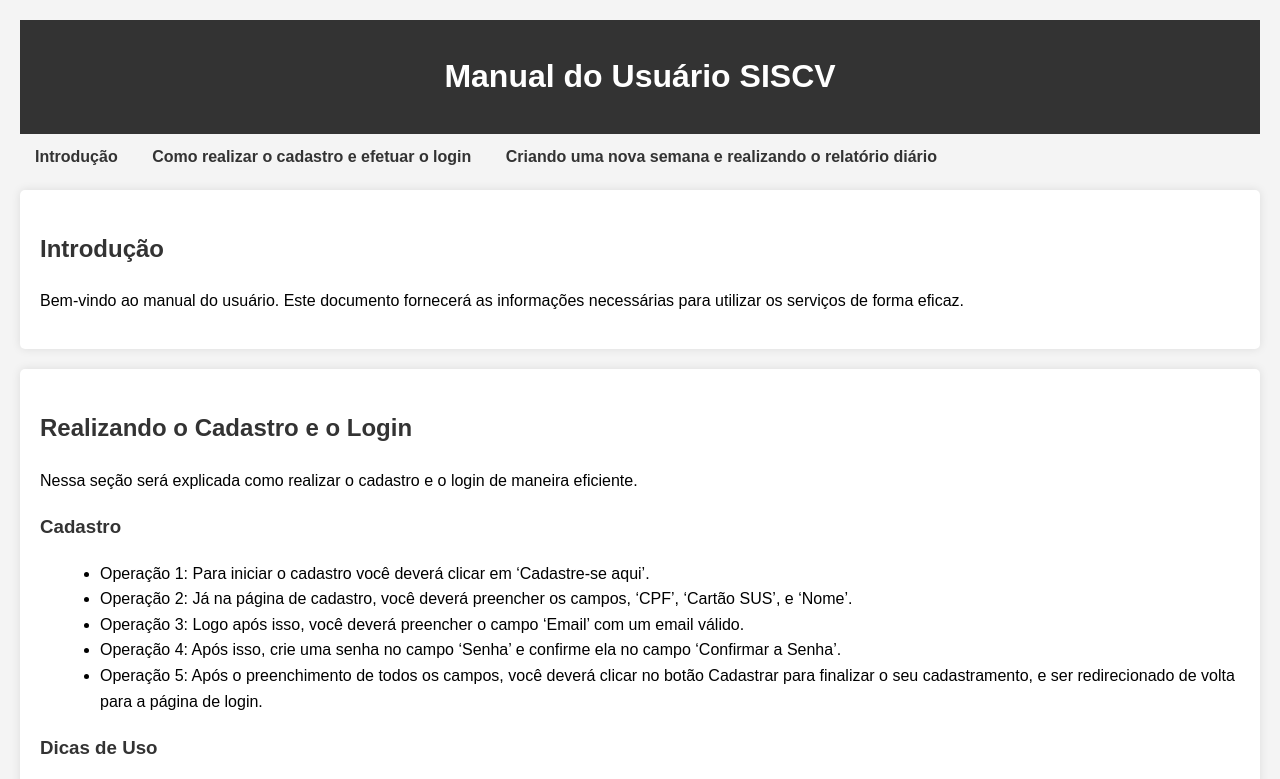
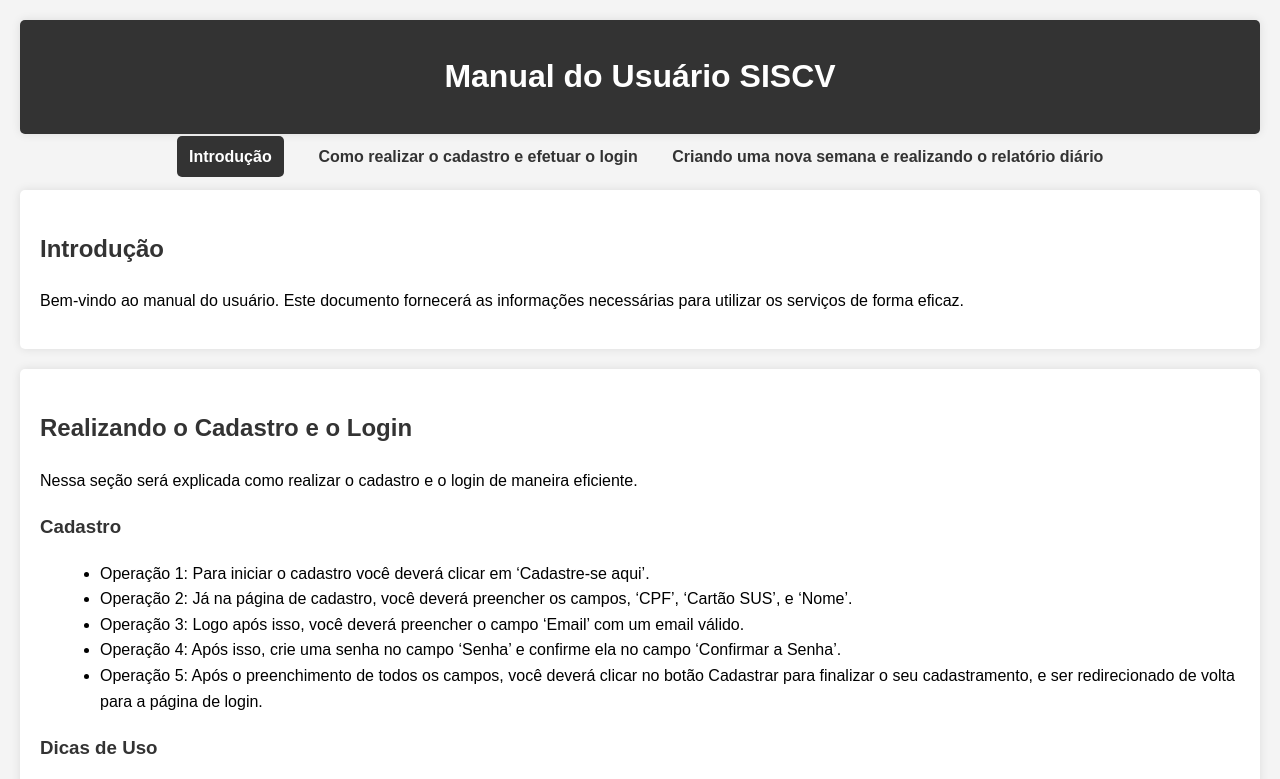
Before and after one commit to GuilhermeMarkz/manual_siscv, a plain HTML site: page index.html in a window 1280 px wide. In both pictures the pointer is over the link "Introdução". Shown: the top 779 px of the page. Drawn offline with Linux system fonts and the light colour scheme.

Commit message:
Add files via upload

```diff
--- a/style.css
+++ b/style.css
@@ -10,8 +10,11 @@ header, footer {
     color: white;
     padding: 10px 0;
     text-align: center;
+    border-radius: 5px;
+    box-shadow: 0 0 10px rgba(0,0,0,0.1);
 }
 nav {
+    text-align: center;
     margin-top: 10px;
 }
 nav a {
@@ -19,6 +22,13 @@ nav a {
     text-decoration: none;
     color: #333;
     font-weight: bold;
+}
+
+nav a:hover{
+    background-color: #333;
+    color: #ffffff;
+    padding: 1%;
+    border-radius: 5px;
 }
 section {
     margin: 20px 0;
```
